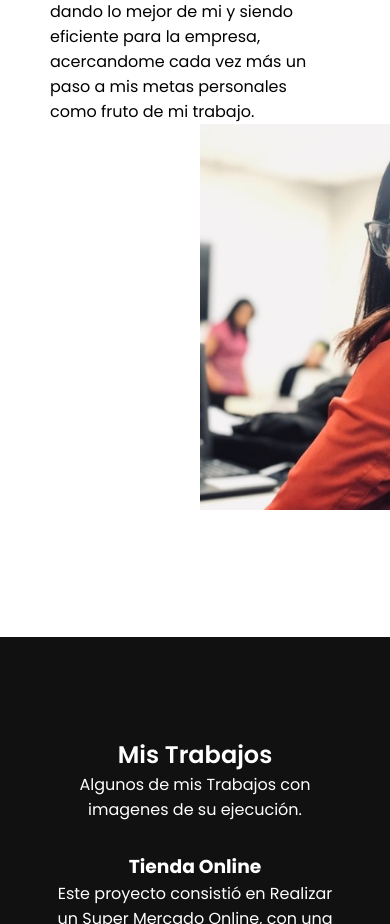
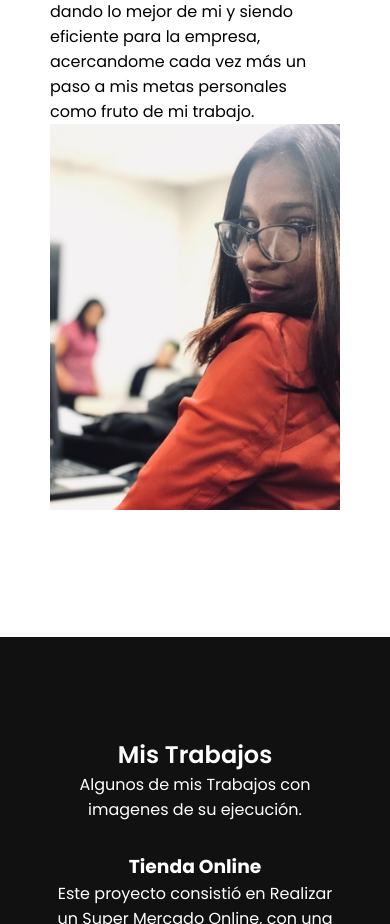
Before and after one commit to Darianny278/Portafolio, a plain HTML site: page index.html in a window 390 px wide. Shown: the part 1500-2424 px from the top of the page. Drawn offline with Linux system fonts and the light colour scheme.

Commit message:
detalles

```diff
--- a/style.css
+++ b/style.css
@@ -368,4 +368,8 @@ font-weight: 300;
 
     margin: 20px 0;
   }
+  .about .content .w50 img{
+    max-width: 100%;
+    margin-left: auto;
+  }
 }
```
